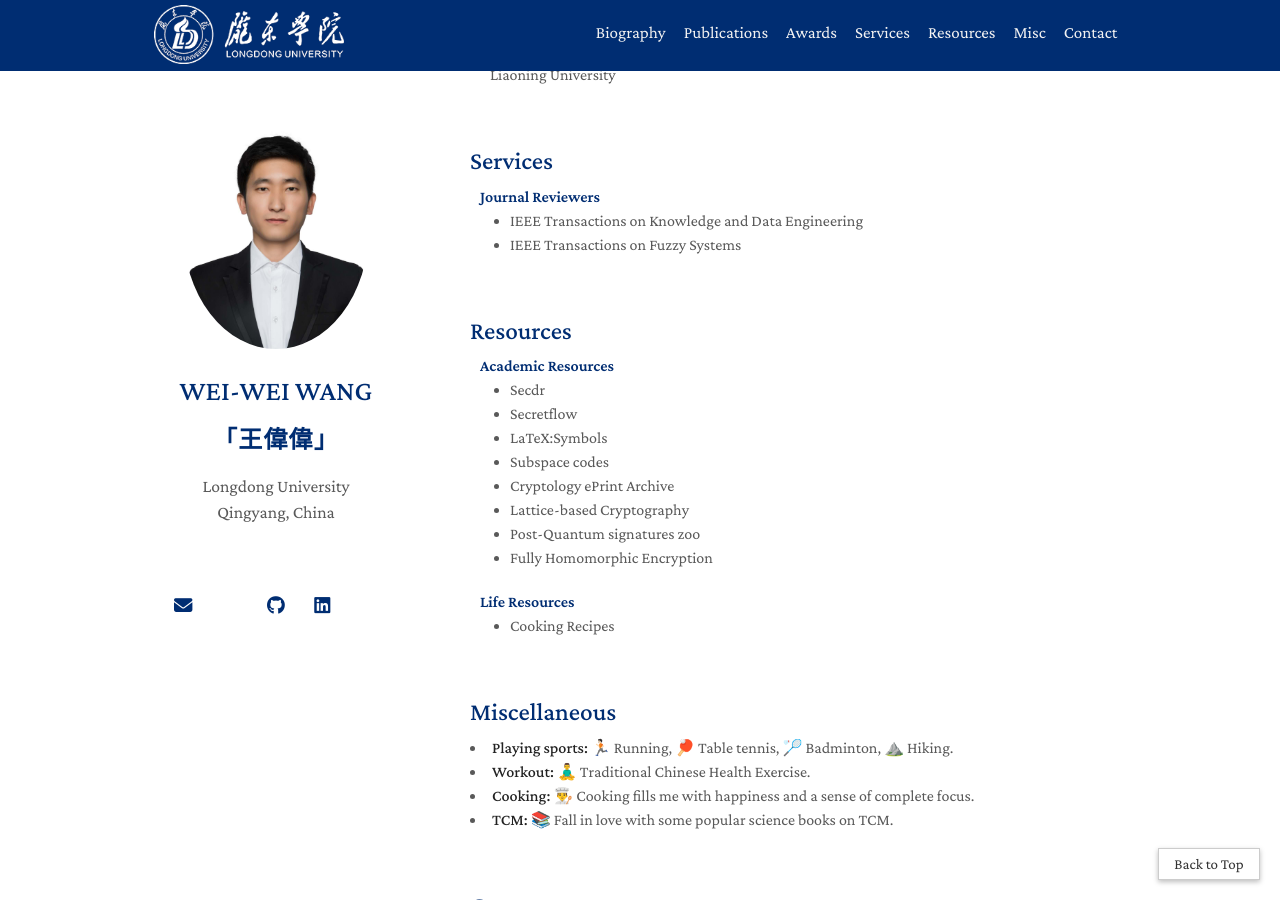
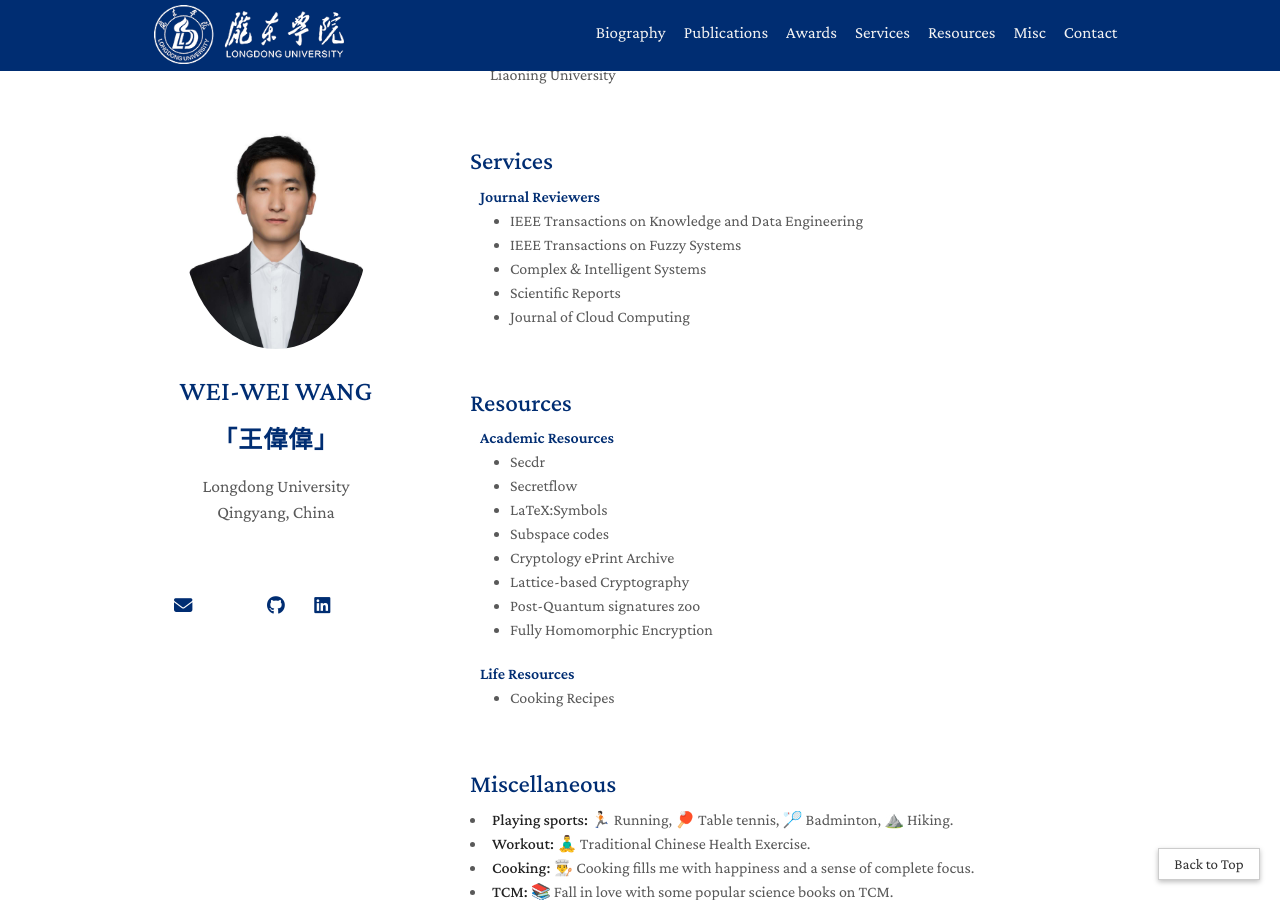
Before and after one commit to Joe-weir-wong/joe-weir-wong.github.io, a Jekyll site: the page built from index.md, in a window 1280 px wide and 900 px high, scrolled down 1919 px. Built offline with Jekyll 4.4.1, drawn with Linux system fonts in a browser that asks for light colours; a style sheet for code colours, icons or effects is not loaded.

Commit message:
edit services

```diff
--- a/_includes/services.md
+++ b/_includes/services.md
@@ -7,4 +7,7 @@
 <ul style="margin:0 0 20px;">
   <li><a href="https://www.computer.org/csdl/journal/tk"><autocolor>IEEE Transactions on Knowledge and Data Engineering</autocolor></a></li>
   <li><a href="	http://ieeexplore.ieee.org/xpl/RecentIssue.jsp?punumber=91"><autocolor>IEEE Transactions on Fuzzy Systems</autocolor></a></li>
+  <li><a href="	http://ieeexplore.ieee.org/xpl/RecentIssue.jsp?punumber=91"><autocolor>Complex & Intelligent Systems</autocolor></a></li>
+  <li><a href="	http://ieeexplore.ieee.org/xpl/RecentIssue.jsp?punumber=91"><autocolor>Scientific Reports</autocolor></a></li>
+  <li><a href="	http://ieeexplore.ieee.org/xpl/RecentIssue.jsp?punumber=91"><autocolor>Journal of Cloud Computing</autocolor></a></li>
 </ul>
```
